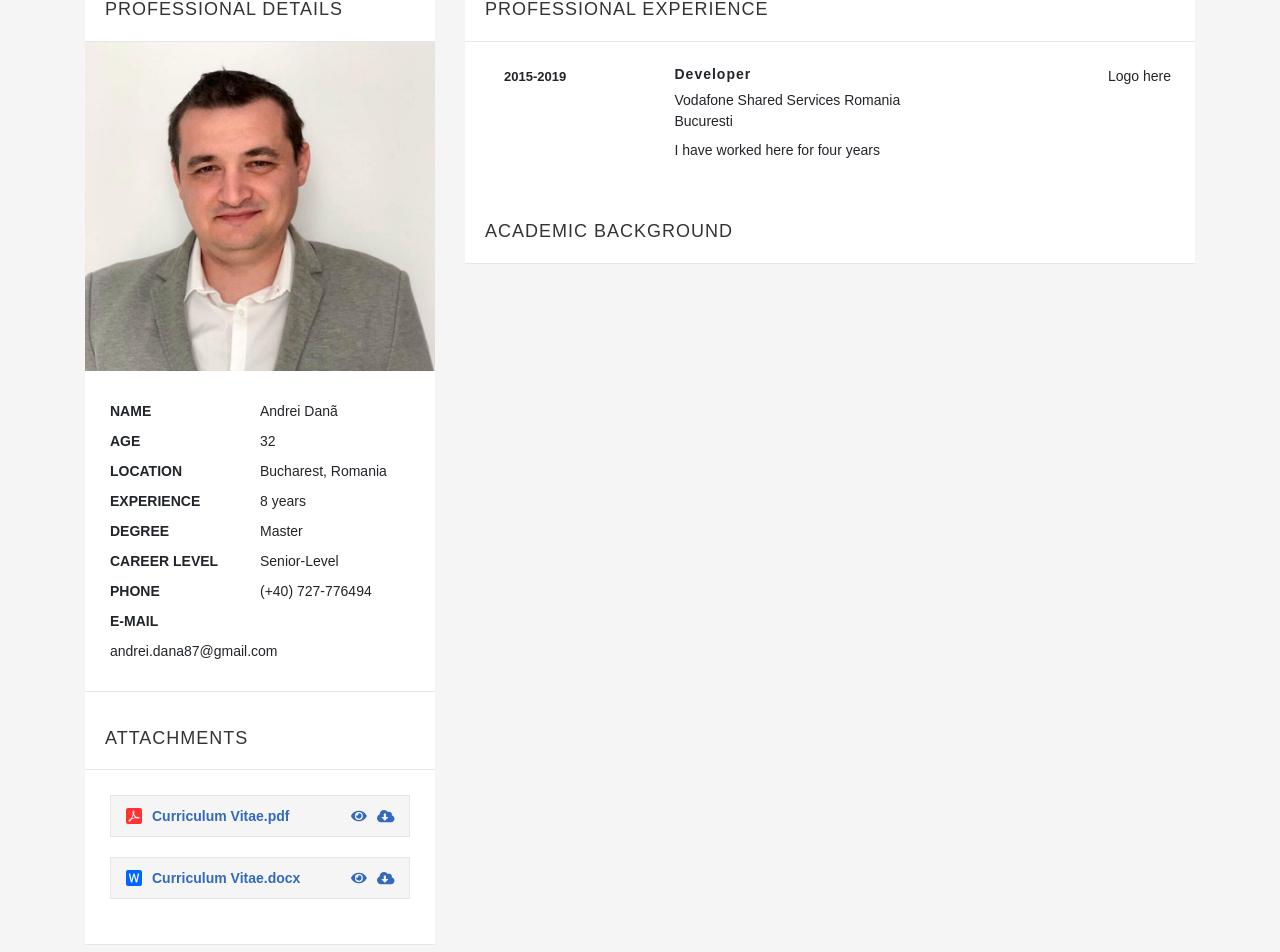
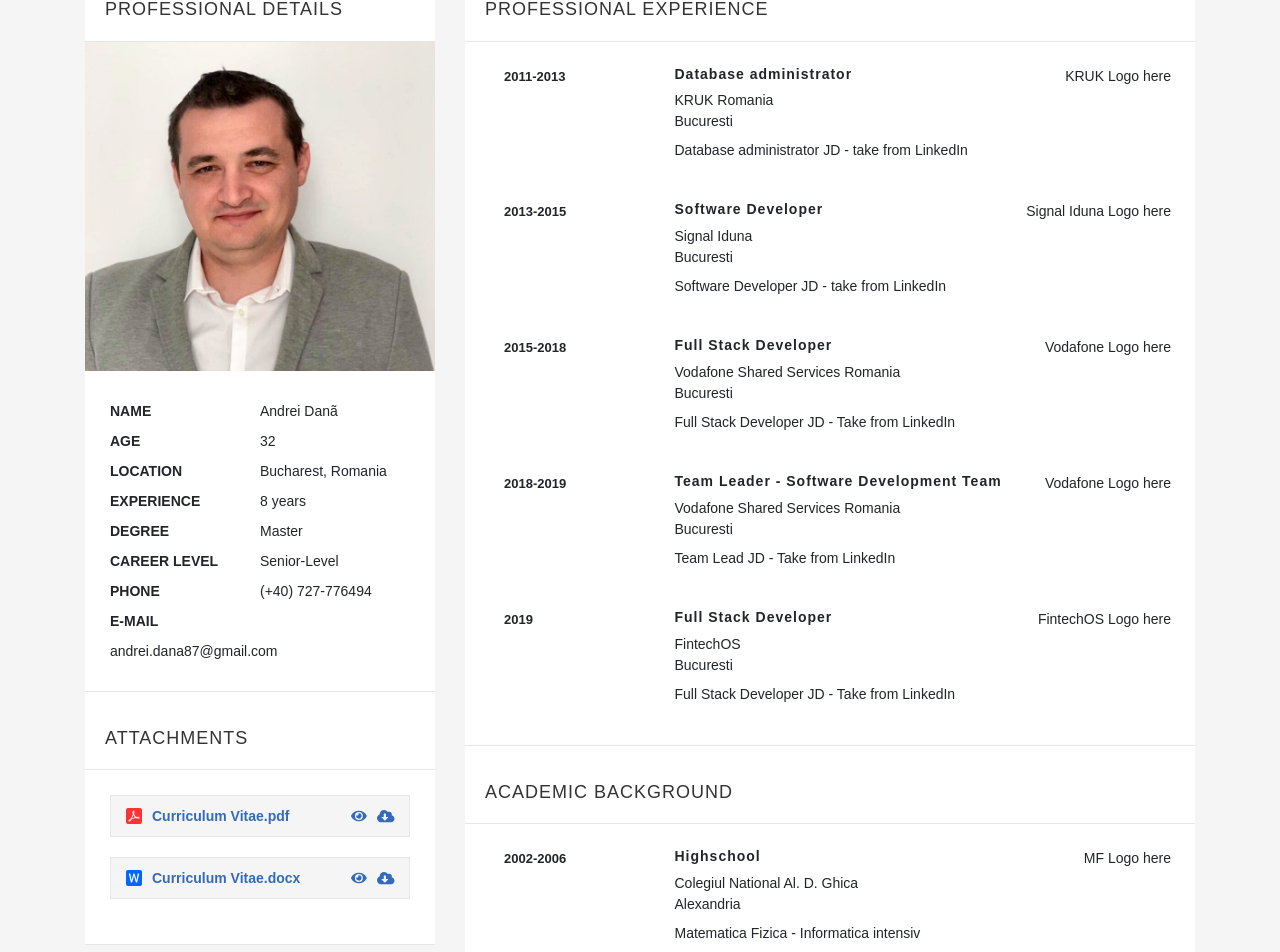
Before and after one commit to andreidana/react-cv, a React (Create React App) app: page /professional-experience in a window 1280 px wide. Shown: the part 219-1171 px from the top of the page. Built offline with nearby package versions, Linux system fonts and the light colour scheme.

Commit message:
add data to professional experience section

```diff
--- a/src/Components/ProfessionalExperience/AcademicBackground/AcademicBackground.jsx
+++ b/src/Components/ProfessionalExperience/AcademicBackground/AcademicBackground.jsx
@@ -1,7 +1,18 @@
 import React from 'react';
 
-const AcademicBackground = () => (
-  <div />
-);
+import StringTitle from '../../StringTitle/StringTitle';
+import Jobs from '../Job/Job';
+import education from '../../../StaticData/education';
+
+const AcademicBackground = () => {
+  const title = 'ACADEMIC BACKGROUND';
+
+  return (
+    <>
+      <StringTitle title={title} />
+      <Jobs experienceList={education} />
+    </>
+  );
+};
 
 export default AcademicBackground;
--- /dev/null
+++ b/src/Components/ProfessionalExperience/Experience.jsx
@@ -0,0 +1,13 @@
+import React from 'react';
+import ProfessionalExperience from './ProfessionalExperience/ProfessionalExperience';
+import AcademicBackground from './AcademicBackground/AcademicBackground';
+
+const Experience = () => (
+  <>
+    <ProfessionalExperience />
+    <hr />
+    <AcademicBackground />
+  </>
+);
+
+export default Experience;
--- a/src/Components/ProfessionalExperience/Job/Job.jsx
+++ b/src/Components/ProfessionalExperience/Job/Job.jsx
@@ -1,31 +1,40 @@
 import React from 'react';
-
+import PropTypes from 'prop-types';
 import { JobStyle } from './Job.module.scss';
 import Paragraph from '../../../Atoms/Paragraph/Paragraph';
 import WorkedYears from '../../../Atoms/WorkedYears/WorkedYears';
 import JobDetails from './JobDetails/JobDetails';
 
-const Job = () => {
-  const description = 'I have worked here for four years';
-  const workingYears = '2015-2019';
-  const jobDetails = {
-    logo: 'Logo here',
-    jobTitle: 'Developer',
-    company: 'Vodafone Shared Services Romania',
-    location: 'Bucuresti',
-  };
 
-  return (
+const Jobs = ({ experienceList }) => (
+  <>
+    {
+      experienceList.map(exp => (
         <>
           <div className={`row m-4 ${JobStyle}`}>
-        <WorkedYears years={workingYears} />
+            <WorkedYears years={exp.workingYears} />
             <div className="col-md-9">
-          <JobDetails {...jobDetails} />
-          <Paragraph innerText={description} />
+              <JobDetails {...exp} />
+              <Paragraph innerText={exp.description} />
             </div>
           </div>
         </>
+      ))
+    }
+
+  </>
 );
+
+// eslint-disable-next-line react/no-typos
+Jobs.PropTypes = {
+  experienceList: PropTypes.arrayOf(PropTypes.shape({
+    workingYears: PropTypes.string.isRequired,
+    logo: PropTypes.string.isRequired,
+    jobTitle: PropTypes.string.isRequired,
+    company: PropTypes.string.isRequired,
+    location: PropTypes.string.isRequired,
+    description: PropTypes.string.isRequired,
+  })).isRequired,
 };
 
-export default Job;
+export default Jobs;
--- a/src/Components/ProfessionalExperience/ProfessionalExperience.jsx
+++ b/src/Components/ProfessionalExperience/ProfessionalExperience/ProfessionalExperience.jsx
@@ -1,17 +1,16 @@
 import React from 'react';
 
-import StringTitle from '../StringTitle/StringTitle';
-import Job from './Job/Job';
+import StringTitle from '../../StringTitle/StringTitle';
+import Jobs from '../Job/Job';
+import experience from '../../../StaticData/experience';
 
 const ProfessionalExperience = () => {
   const title = 'PROFESSIONAL EXPERIENCE';
-  const academicTitle = 'ACADEMIC BACKGROUND';
 
   return (
     <>
       <StringTitle title={title} />
-      <Job />
-      <StringTitle title={academicTitle} />
+      <Jobs experienceList={experience} />
     </>
   );
 };
--- a/src/Containers/DetailsContainer/DetailsContainer.jsx
+++ b/src/Containers/DetailsContainer/DetailsContainer.jsx
@@ -3,14 +3,14 @@ import { Route } from 'react-router-dom';
 
 import { DetailsContainerStyle } from './DetailsContainer.module.scss';
 import AboutMe from '../../Components/AboutMe/AboutMe';
-import ProfessionalExperience from '../../Components/ProfessionalExperience/ProfessionalExperience';
 import Skills from '../../Components/Skills/Skills';
 import Certifications from '../../Components/Certifications/Certifications';
+import Experience from '../../Components/ProfessionalExperience/Experience';
 
 const DetailsContainer = () => (
   <div className={DetailsContainerStyle}>
     <Route path="/" exact component={AboutMe} />
-    <Route path="/professional-experience" exact component={ProfessionalExperience} />
+    <Route path="/professional-experience" exact component={Experience} />
     <Route path="/skills" exact component={Skills} />
     <Route path="/certifications" exact component={Certifications} />
   </div>
--- /dev/null
+++ b/src/StaticData/education.js
@@ -0,0 +1,29 @@
+const education = [
+  {
+    idx: 1,
+    workingYears: '2002-2006',
+    logo: 'MF Logo here',
+    jobTitle: 'Highschool',
+    company: 'Colegiul National Al. D. Ghica',
+    location: 'Alexandria',
+    description: 'Matematica Fizica - Informatica intensiv',
+  }, {
+    idx: 2,
+    workingYears: '2006-2010',
+    logo: 'Politehnica Logo here',
+    jobTitle: 'University',
+    company: 'Universitatea Politehnica Bucuresti',
+    location: 'Bucuresti',
+    description: 'Factultatea de Automatica si Calculatoare - Sectia Calculatoare si Tehnologica Informatiei',
+  }, {
+    idx: 3,
+    workingYears: '2010-2012',
+    logo: 'Politehnica Logo here',
+    jobTitle: 'Master',
+    company: 'Universitatea Politehnica Bucuresti',
+    location: 'Bucuresti',
+    description: 'Administrarea Bazelor de Date',
+  },
+];
+
+export default education;
--- /dev/null
+++ b/src/StaticData/experience.js
@@ -0,0 +1,45 @@
+const experience = [
+  {
+    idx: 1,
+    workingYears: '2011-2013',
+    logo: 'KRUK Logo here',
+    jobTitle: 'Database administrator',
+    company: 'KRUK Romania',
+    location: 'Bucuresti',
+    description: 'Database administrator JD - take from LinkedIn',
+  }, {
+    idx: 2,
+    workingYears: '2013-2015',
+    logo: 'Signal Iduna Logo here',
+    jobTitle: 'Software Developer',
+    company: 'Signal Iduna',
+    location: 'Bucuresti',
+    description: 'Software Developer JD - take from LinkedIn',
+  }, {
+    idx: 3,
+    workingYears: '2015-2018',
+    logo: 'Vodafone Logo here',
+    jobTitle: 'Full Stack Developer',
+    company: 'Vodafone Shared Services Romania',
+    location: 'Bucuresti',
+    description: 'Full Stack Developer JD - Take from LinkedIn',
+  }, {
+    idx: 4,
+    workingYears: '2018-2019',
+    logo: 'Vodafone Logo here',
+    jobTitle: 'Team Leader - Software Development Team',
+    company: 'Vodafone Shared Services Romania',
+    location: 'Bucuresti',
+    description: 'Team Lead JD - Take from LinkedIn',
+  }, {
+    idx: 5,
+    workingYears: '2019',
+    logo: 'FintechOS Logo here',
+    jobTitle: 'Full Stack Developer',
+    company: 'FintechOS',
+    location: 'Bucuresti',
+    description: 'Full Stack Developer JD - Take from LinkedIn',
+  },
+];
+
+export default experience;
```
Lines whose indentation alone changed are shown as unchanged.
